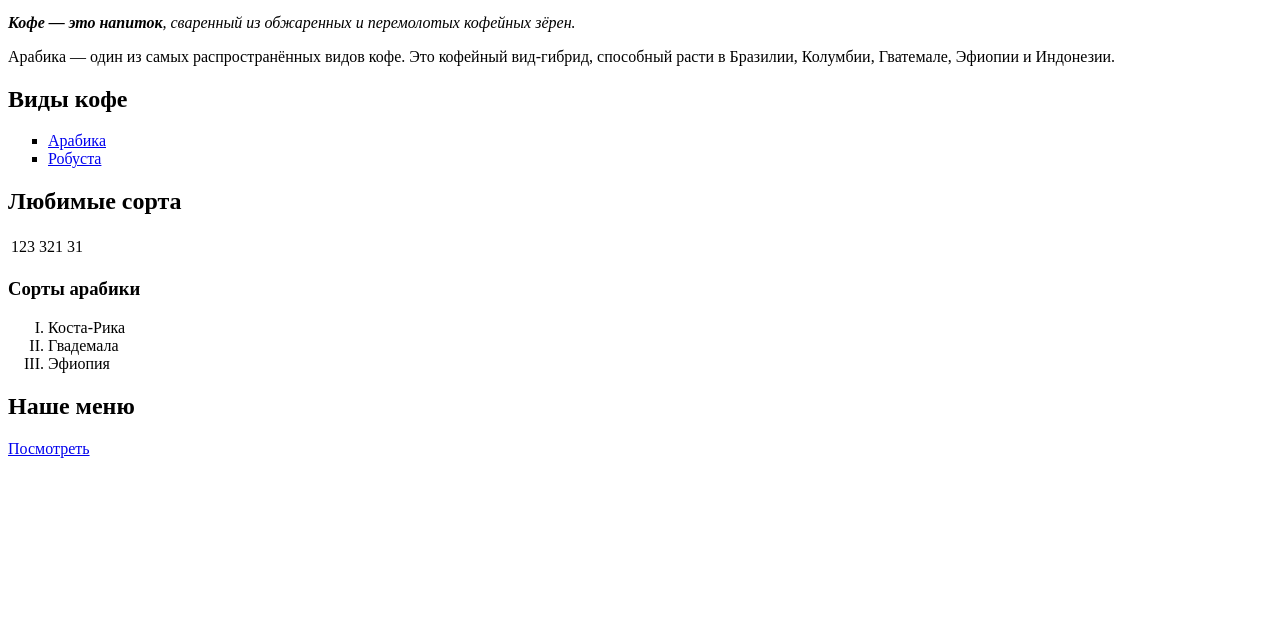
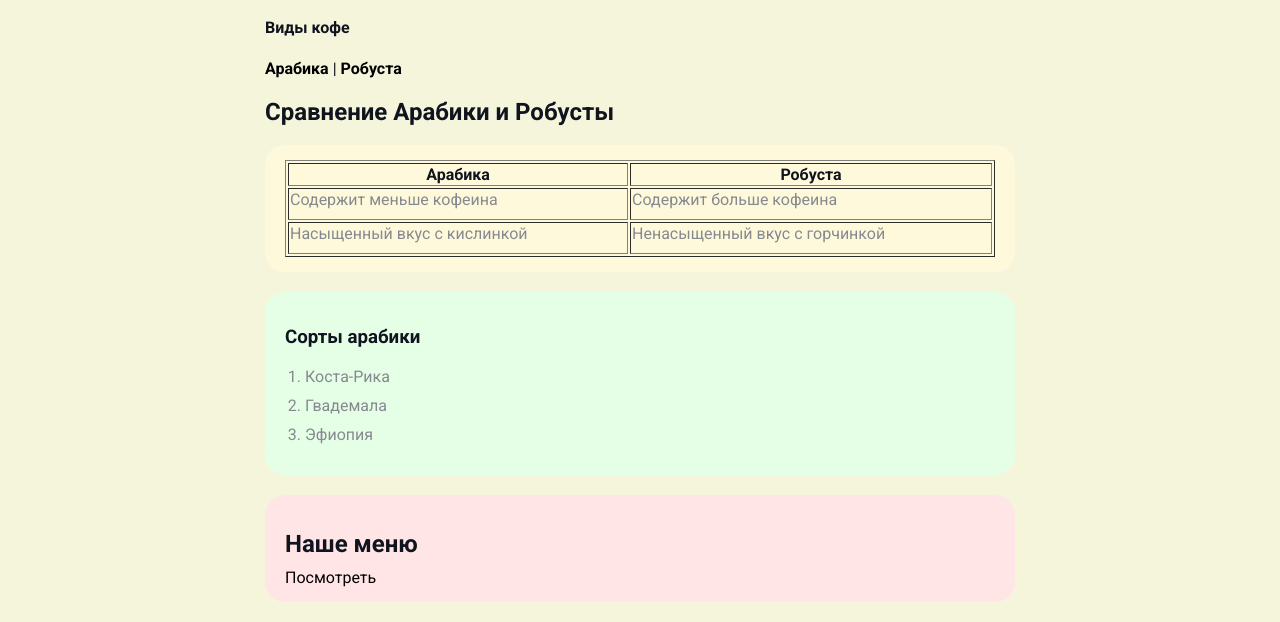
Before and after one commit to GhostBeauty/test, a plain HTML site: page index.html in a window 1280 px wide. Shown: the part 363-985 px from the top of the page. Before the commit the page ends 829 px from the top, so only its background shows below. Drawn offline with Linux system fonts and the light colour scheme.

Commit message:
new version site

```diff
--- a/index.html
+++ b/index.html
@@ -3,35 +3,53 @@
 <head>
     <meta charset="UTF-8">
     <title>Кофейня</title>
+    <link rel="stylesheet" href="styles.css">
 </head>
 <body>
-    <img src="avatar.webp" width="400" alt="Тут было фото кофе">
+      <div class="container">
+      <div class="info">
+            <img src="avatar.webp" alt="Тут было фото кофе" class="avatar">
             <h1>Кофе</h1>
             <hr>
-    <p><em><strong>Кофе — это напиток</strong>, сваренный из обжаренных и перемолотых кофейных зёрен.</em></p>
-     <p>Арабика — один из самых распространённых видов кофе. Это кофейный вид-гибрид, способный расти в Бразилии, Колумбии, Гватемале, Эфиопии и Индонезии. </p>
-     <h2>Виды кофе</h2>
-
-     <ul type="square">
-        <li><a href="https://shop.tastycoffee.ru/blog/raznitsa-mezhdu-arabikoi-i-robustoi" target="_blank"> Арабика </a></li>
-        <li><a href="https://ru.wikipedia.org/wiki/Кофе_аравийский" target="_blank">Робуста</a></li>
-     </ul>
-     <h2>Любимые сорта</h2>
-     <table>
+            <p><strong>Кофе — это напиток, сваренный из обжаренных и перемолотых кофейных зёрен.</strong></p>
+            <p><strong>Арабика</strong> — один из самых распространённых видов кофе. Это кофейный вид-гибрид, способный расти в Бразилии, Колумбии, Гватемале, Эфиопии и Индонезии. </p>
+            <h4>Виды кофе</h4>
+                  <a href="https://shop.tastycoffee.ru/blog/raznitsa-mezhdu-arabikoi-i-robustoi" target="_blank"><strong>Арабика</strong></a>
+                  |
+                  <a href="https://ru.wikipedia.org/wiki/Кофе_аравийский" target="_blank"><strong>Робуста</strong></a>
+      </div>
+      <h2>Сравнение Арабики и Робусты</h2>
+      <div class="card bg-yellow">
+         <table border="1" class="table">
+            <thead>
                <tr>
-            <td>123</td>
-            <td>321</td>
-            <td>31</td>
+                  <th>Арабика</th>
+                  <th>Робуста</th>
                </tr>
+            </thead>
+            <tbody>
+            <tr>
+                  <td>Содержит меньше кофеина</td>
+                  <td>Содержит больше кофеина</td>
+            </tr>
+            <tr>
+               <td>Насыщенный вкус с кислинкой</td>
+               <td>Ненасыщенный вкус с горчинкой</td>
+            </tr>
+            </tbody>
          </table>
+      </div>
+<div class="card bg-green">
          <h3>Сорты арабики</h3>
-
-     <ol type="I">
+         <ol class="list">
             <li>Коста-Рика</li>
             <li>Гвадемала</li>
             <li>Эфиопия</li>
          </ol>
+         </div>
+            <div class="card bg-red">
             <h2>Наше меню</h2>
             <a href="menu.html" target="_blank">Посмотреть</a>
+         </div>
    </body>
 </html>
--- /dev/null
+++ b/styles.css
@@ -0,0 +1,104 @@
+      @import url('https://fonts.googleapis.com/css2?family=Roboto:ital,wght@0,100..900;1,100..900&display=swap');
+
+      body {
+        background-color: beige;
+        color: #0f141e;
+        font-size: 16px;
+        font-weight: normal;
+        font-family: "Roboto", sans-serif;
+      }
+
+      .info {
+        margin-bottom: 20px;
+      }
+
+      a {
+            color: black;
+            text-decoration: none;
+      }
+
+      a:hover {
+        text-decoration: underline;
+      }
+
+      a:active {
+        color:blue;
+      }
+
+      a:visited {
+        color: gray;
+      }
+
+
+      .avatar {
+        width: 300px;
+        border-radius: 28px;
+        box-shadow: 4px 4px 14px rgba(0, 0, 0, 25);
+      }
+
+      .info p {
+        color: #86898f;
+        margin: 0;
+        font-style: italic;
+        font-weight: bold;
+        text-decoration: none;
+        /* text-transform: uppercase; */
+        /* letter-spacing: 5px; */
+        /* word-spacing: 42px; */
+      }
+
+      .container {
+        max-width: 750px;
+        margin:auto;
+      }
+
+      .types {
+        /* background: green;
+        padding: 15px;
+        /* padding: 15px 40px; */
+       /*  padding: 15px 20px 25px 30px;    */
+       /* padding-top: 20px; */
+        /* border: 5px solid red;
+        margin: 5px;
+        border-bottom-style: dotted; */ */
+      }
+
+      .bg-yellow {
+        background: #fff9dc;
+      }
+      .bg-green {
+        background: #e5ffe7;
+      }
+      .bg-red {
+        background: #ffe5e5;
+      }
+
+      .card {
+        padding: 15px 20px;
+        margin-bottom: 20px;
+        border-radius: 20px;
+      }
+
+      .card h2 {
+        margin-bottom: 10px;
+      }
+
+      .list {
+        padding: 0 20px;
+      }
+
+      .list li {
+        color: #86898f;
+        margin-bottom: 10px;
+      }
+
+      .table {
+        width: 100%;
+      }
+    .table td {
+      padding-bottom: 10px;
+    }
+
+    .table td:nth-child(2), .table td:nth-child(1) {
+      color: #86898f;
+    }
```
Also changed, not shown: menu.html (+1 -1 lines). Lines whose indentation alone changed are shown as unchanged.
